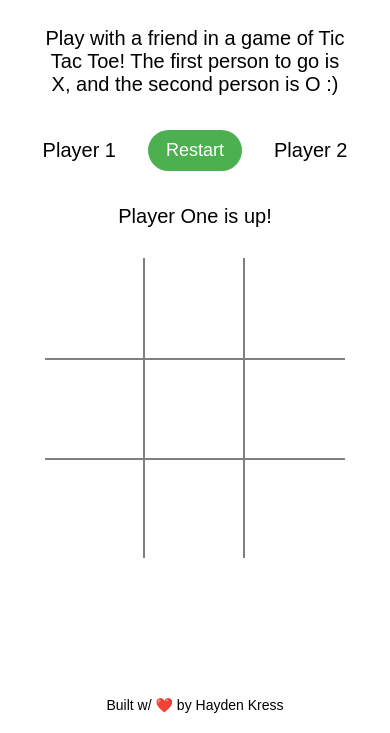
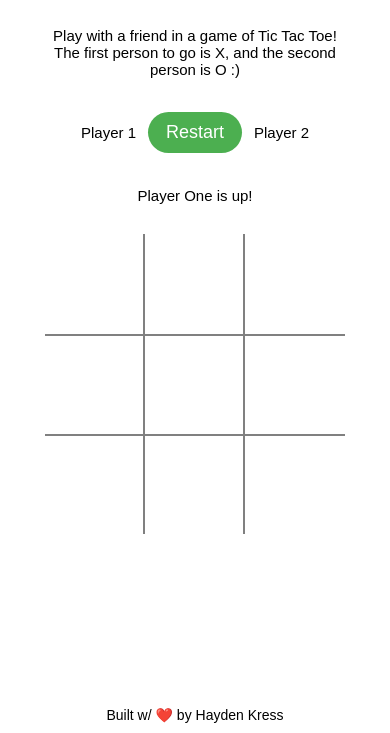
Before and after one commit to haydenkress/tic-tac-toe, a website: page index.html in a window 390 px wide. Shown: the part 111-844 px from the top of the page. Drawn offline with Linux system fonts and the light colour scheme.

Commit message:
Edit footer

```diff
--- a/style.css
+++ b/style.css
@@ -96,19 +96,14 @@ button:hover {
   border-top: var(--grid-color);
 }
 
-.current-player {
-  font-size: 20px;
-}
-
+.current-player,
 .player-name {
   font-size: 20px;
 }
 
 .credits {
-  box-sizing: border-box;
-  position: absolute;
-  bottom: 0;
-  padding: 20px;
+  margin-top: auto;
+  padding: 10px;
   font-size: 14px;
 }
 
@@ -121,7 +116,17 @@ button:hover {
 
   .controls {
     display: flex;
-    gap: 30px;
+    gap: 10px;
     align-items: center;
   }
+
+  .current-player,
+  .player-name {
+    font-size: 15px;
+  }
+
+  .instructions {
+    font-size: 15px;
+    text-align: center;
+  }
 }
```
